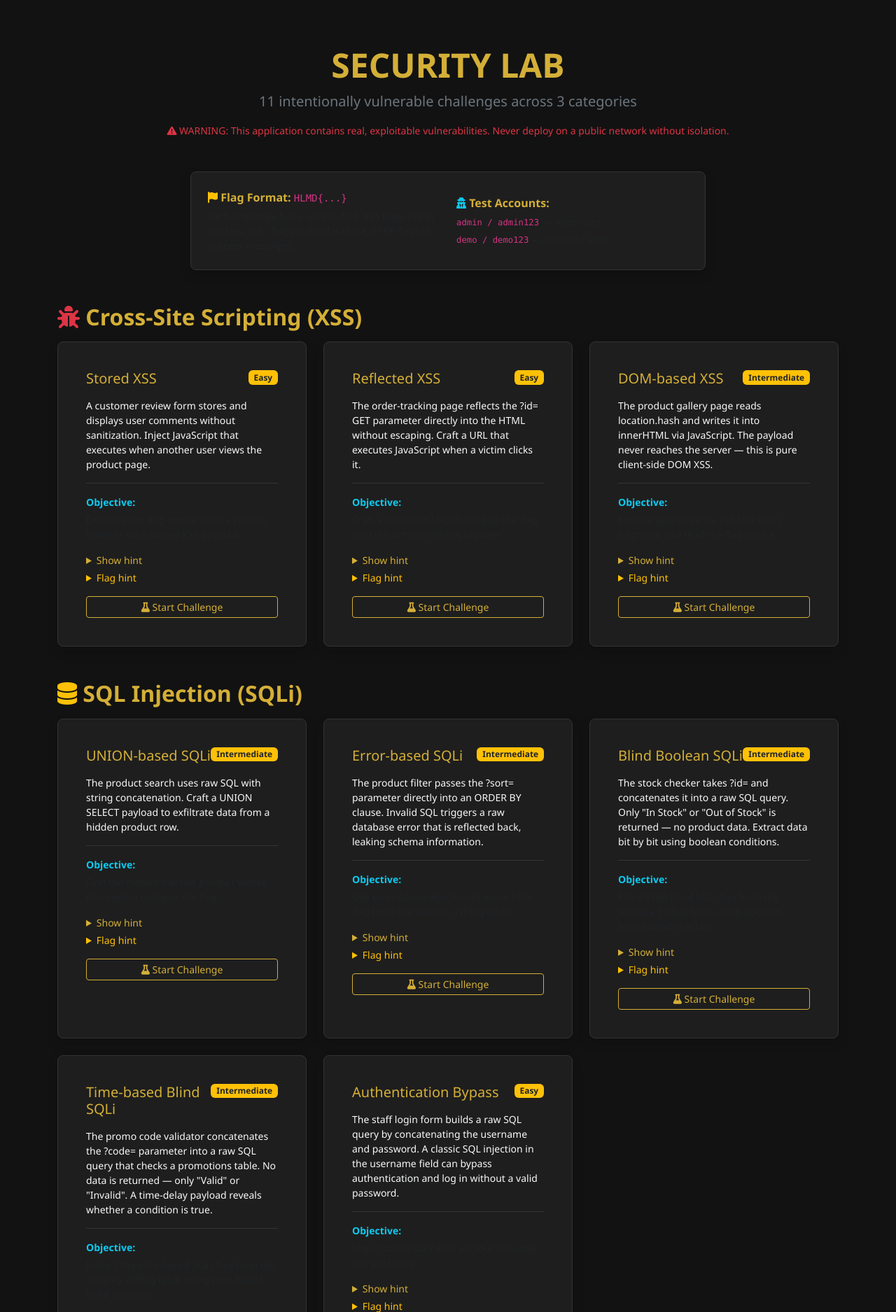
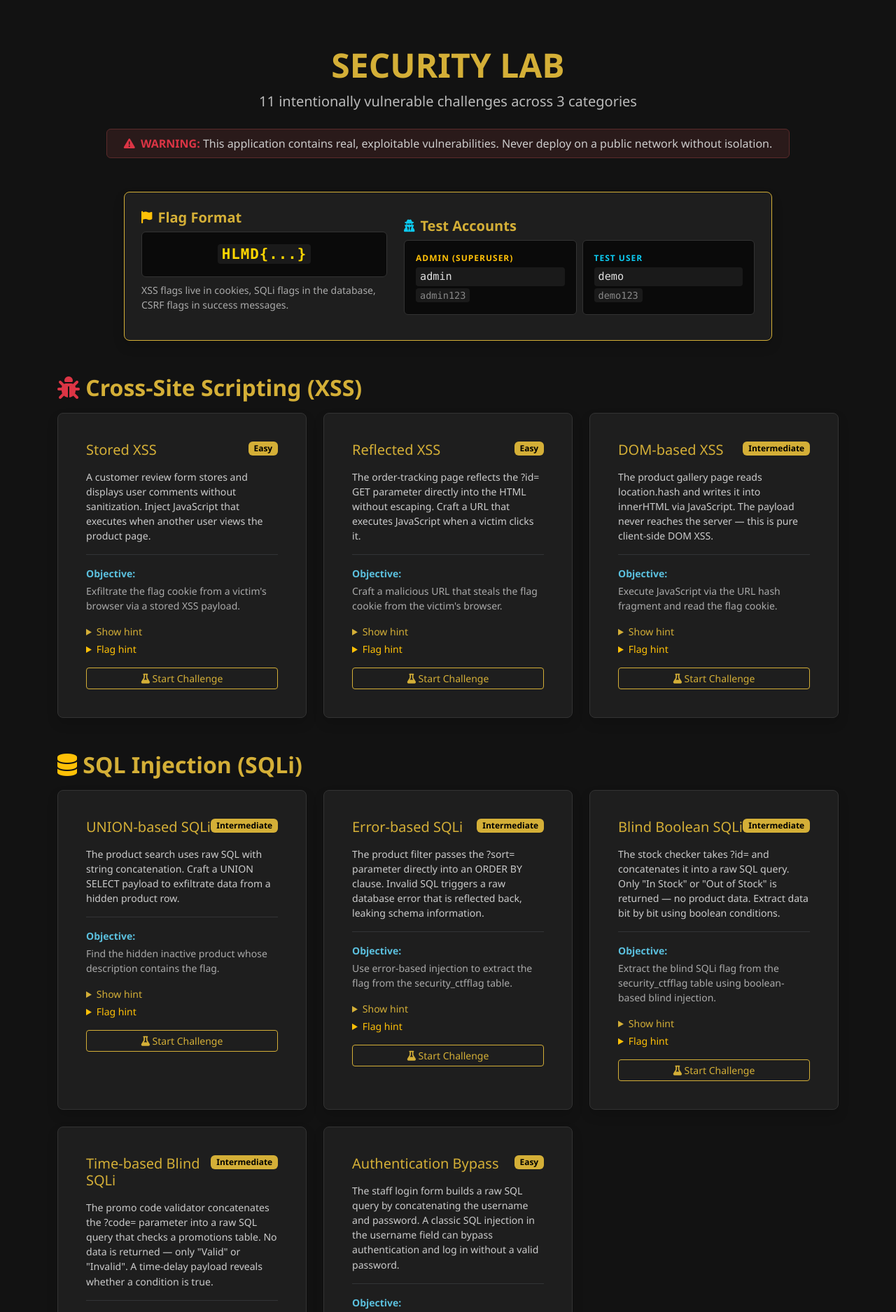
Before and after one commit to lipon101/Helmaand, a Django app: page /lab/ in a window 1280 px wide. Shown: the part 82-1957 px from the top of the page at 70% size. Run offline with Django 5.2, Linux system fonts and the light colour scheme.

Commit message:
Fix dark theme readability across all templates
- lab.html: rewrite info banner with high-contrast dark cards for flag format + test accounts
- lab.html: fix challenge cards - brighter objectives, styled hint blocks with gold borders
- vault.html: fix dim text on counts, author credit, flag format
- style.css: override text-muted (#999) and text-secondary (#aaa) for dark bg
- style.css: add dark-themed code block styling
- base.html: dark-themed flash messages (previous commit)
- All SQLi error/result blocks: dark themed (previous commit)

```diff
--- a/static/css/style.css
+++ b/static/css/style.css
@@ -10,6 +10,15 @@
     background-color: var(--black-bg);
     color: #F8F9FA;
     font-family: 'Segoe UI', Tahoma, Geneva, Verdana, sans-serif;
+}
+
+/* Override Bootstrap muted/secondary for dark theme readability */
+.text-muted {
+    color: #999 !important;
+}
+
+.text-secondary {
+    color: #aaa !important;
 }
 
 /* Navbar */
@@ -92,3 +101,11 @@
     white-space: pre-wrap;
     word-break: break-word;
 }
+
+code {
+    background-color: #1a1a1a;
+    color: #e0e0e0;
+    padding: 2px 6px;
+    border-radius: 4px;
+    font-size: 0.9em;
+}
--- a/templates/security/lab.html
+++ b/templates/security/lab.html
@@ -6,27 +6,50 @@
 <div class="container py-5">
     <div class="text-center mb-5">
         <h1 class="gold-text display-5 fw-bold">SECURITY LAB</h1>
-        <p class="text-secondary fs-5">11 intentionally vulnerable challenges across 3 categories</p>
-        <p class="text-danger small">
-            <i class="fas fa-exclamation-triangle"></i>
-            WARNING: This application contains real, exploitable vulnerabilities.
-            Never deploy on a public network without isolation.
-        </p>
+        <p class="fs-5" style="color: #bbb;">11 intentionally vulnerable challenges across 3 categories</p>
+        <div class="d-inline-block px-4 py-2 mt-2" style="background: #2a1a1a; border: 1px solid #5a2a2a; border-radius: 6px;">
+            <i class="fas fa-exclamation-triangle text-danger me-1"></i>
+            <span class="text-danger fw-semibold">WARNING:</span>
+            <span style="color: #ccc;"> This application contains real, exploitable vulnerabilities. Never deploy on a public network without isolation.</span>
+        </div>
     </div>
 
     <!-- Flag Format & Accounts Banner -->
     <div class="row justify-content-center mb-5">
-        <div class="col-lg-8">
-            <div class="card card-dark p-4 shadow">
+        <div class="col-lg-10">
+            <div class="card card-dark p-4 shadow" style="border-color: var(--primary-gold);">
                 <div class="row align-items-center">
-                    <div class="col-md-6">
-                        <p class="mb-1"><i class="fas fa-flag text-warning"></i> <strong class="gold-text">Flag Format:</strong> <code>HLMD&#123;...&#125;</code></p>
-                        <p class="text-muted small mb-0">Each challenge has a unique flag. XSS flags live in cookies, SQLi flags in the database, CSRF flags in success messages.</p>
+                    <div class="col-md-5 mb-3 mb-md-0">
+                        <div class="d-flex align-items-center mb-2">
+                            <i class="fas fa-flag text-warning me-2" style="font-size: 1.1rem;"></i>
+                            <h5 class="gold-text fw-bold mb-0">Flag Format</h5>
+                        </div>
+                        <div class="p-3 text-center" style="background: #0a0a0a; border: 1px solid #333; border-radius: 6px;">
+                            <code style="color: #FFD700; font-size: 1.3rem; font-weight: 700; letter-spacing: 1px;">HLMD{...}</code>
+                        </div>
+                        <p class="mt-2 small" style="color: #aaa;">XSS flags live in cookies, SQLi flags in the database, CSRF flags in success messages.</p>
                     </div>
-                    <div class="col-md-6 mt-3 mt-md-0">
-                        <p class="mb-1"><i class="fas fa-user-secret text-info"></i> <strong class="gold-text">Test Accounts:</strong></p>
-                        <p class="text-muted small mb-1"><code>admin / admin123</code> — superuser</p>
-                        <p class="text-muted small mb-0"><code>demo / demo123</code> — standard user</p>
+                    <div class="col-md-7">
+                        <div class="d-flex align-items-center mb-2">
+                            <i class="fas fa-user-secret text-info me-2" style="font-size: 1.1rem;"></i>
+                            <h5 class="gold-text fw-bold mb-0">Test Accounts</h5>
+                        </div>
+                        <div class="row g-2">
+                            <div class="col-sm-6">
+                                <div class="p-3" style="background: #0a0a0a; border: 1px solid #333; border-radius: 6px;">
+                                    <span class="d-block text-warning fw-bold mb-1" style="font-size: 0.75rem; text-transform: uppercase; letter-spacing: 1px;">Admin (Superuser)</span>
+                                    <code class="d-block" style="color: #e0e0e0; font-size: 0.95rem;">admin</code>
+                                    <code style="color: #888; font-size: 0.85rem;">admin123</code>
+                                </div>
+                            </div>
+                            <div class="col-sm-6">
+                                <div class="p-3" style="background: #0a0a0a; border: 1px solid #333; border-radius: 6px;">
+                                    <span class="d-block text-info fw-bold mb-1" style="font-size: 0.75rem; text-transform: uppercase; letter-spacing: 1px;">Test User</span>
+                                    <code class="d-block" style="color: #e0e0e0; font-size: 0.95rem;">demo</code>
+                                    <code style="color: #888; font-size: 0.85rem;">demo123</code>
+                                </div>
+                            </div>
+                        </div>
                     </div>
                 </div>
             </div>
@@ -51,22 +74,22 @@
                 <div class="card-body">
                     <div class="d-flex justify-content-between align-items-start mb-2">
                         <h5 class="gold-text">{{ c.name }}</h5>
-                        <span class="badge bg-warning text-dark">{{ c.difficulty }}</span>
+                        <span class="badge" style="background: #D4AF37; color: #000;">{{ c.difficulty }}</span>
                     </div>
-                    <p class="text-light small">{{ c.description }}</p>
+                    <p style="color: #ccc; font-size: 0.88rem;">{{ c.description }}</p>
 
                     <hr class="border-secondary">
-                    <p class="small text-info mb-1"><strong>Objective:</strong></p>
-                    <p class="small text-muted">{{ c.objective }}</p>
+                    <p class="small mb-1"><strong style="color: #5bc0de;">Objective:</strong></p>
+                    <p class="small" style="color: #aaa;">{{ c.objective }}</p>
 
                     <details class="mt-1">
                         <summary class="small gold-text" style="cursor:pointer;">Show hint</summary>
-                        <p class="small text-secondary mt-2">{{ c.hint|safe }}</p>
+                        <p class="small mt-2" style="color: #bbb; background: #151515; padding: 10px; border-radius: 4px; border-left: 3px solid #D4AF37;">{{ c.hint|safe }}</p>
                     </details>
 
                     <details class="mt-1">
                         <summary class="small text-warning" style="cursor:pointer;">Flag hint</summary>
-                        <p class="small text-secondary mt-2"><i class="fas fa-flag-checkered"></i> {{ c.flag_hint }}</p>
+                        <p class="small mt-2" style="color: #bbb; background: #151515; padding: 10px; border-radius: 4px; border-left: 3px solid #f0ad4e;"><i class="fas fa-flag-checkered text-warning"></i> {{ c.flag_hint }}</p>
                     </details>
 
                     <div class="mt-3">
```
Also changed, not shown: templates/security/vault.html (+9 -9 lines).
